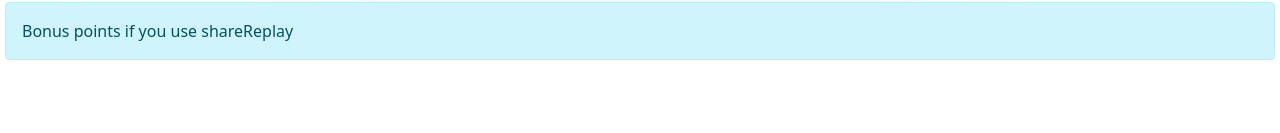
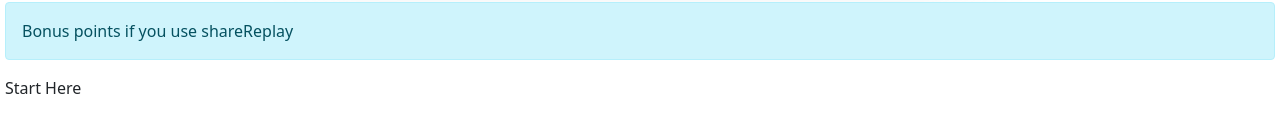
Before and after one commit to robertgrapffel/rxjs-angular-practice, an Angular app: page /easy in a window 1280 px wide. Shown: the part 273-406 px from the top of the page. Built offline with nearby package versions, Linux system fonts and the light colour scheme; what angular-in-memory-web-api would draw is missing.

Commit message:
Upgrate to Angular v15

```diff
--- a/src/app/components/easy/easy.component.html
+++ b/src/app/components/easy/easy.component.html
@@ -54,3 +54,5 @@
     Bonus points if you use shareReplay
   </div>
 </div>
+
+<div>Start Here</div>
```
Also changed, not shown: package.json (+15 -15 lines).
